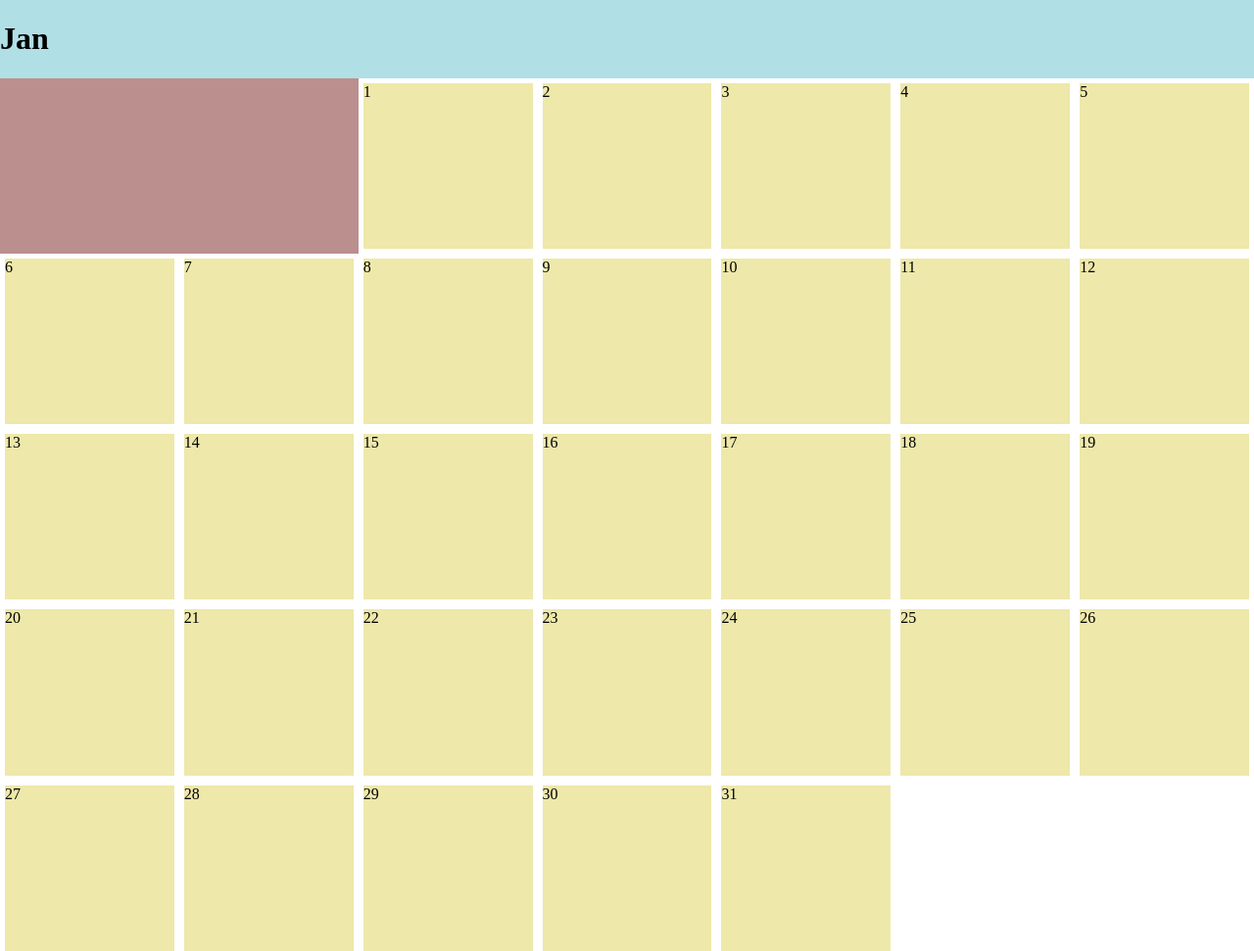
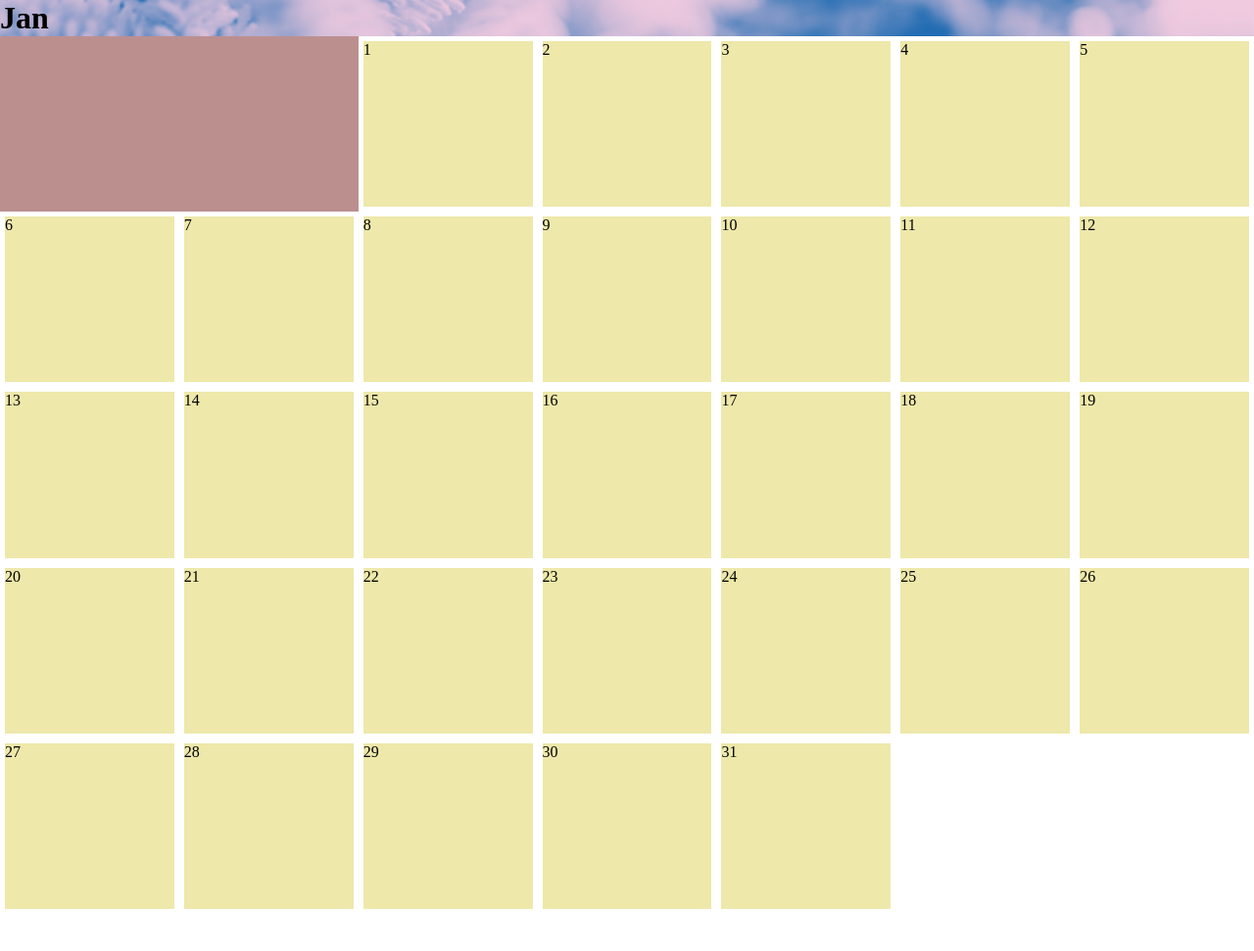
Before and after one commit to hubudibu/calendar, a plain HTML site: page index.html in a window 1280 px wide. Shown: the whole page at 98% size. After the commit the page ends 928 px from the top, so only its background shows below. Drawn offline with Linux system fonts and the light colour scheme.

Commit message:
background image

```diff
--- a/style.css
+++ b/style.css
@@ -1,4 +1,4 @@
-body, html, div, main, header {
+body, html, div, main, header, h1 {
   margin: 0;
   padding: 0;
 }
@@ -19,13 +19,16 @@ body, html, div, main, header {
 .calendar-header {
   grid-column-start: 1;
   grid-column-end: -1;
-  background-color: powderblue;
+  background-image: url(duotone.png);
+  background-size: cover;
   display: flex;
   align-items: flex-end;
 }
 
 .space {
   grid-column-start: 1;
+  /* this is what we should change for each month: */
+  /* depending on the day it starts on */
   grid-column-end: 3;
   background-color: rosybrown;
 }
```
Also changed, not shown: duotone.png (added).
